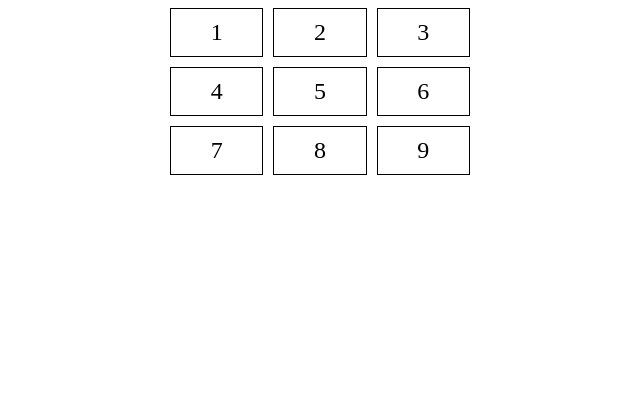
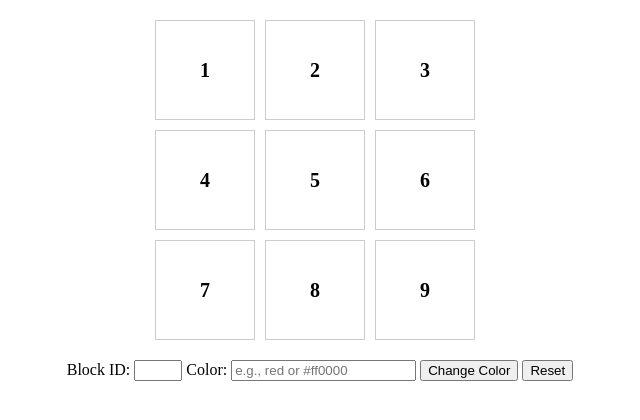
Before and after one commit to acciojob/Replit-Asian-Paints-Jef-king, a website: page main.html in a window 1280 px wide. Shown: the whole page, without its empty margins (320-960 px from the left). Drawn offline with Linux system fonts and the light colour scheme.

Commit message:
created a submission

```diff
--- a/main.html
+++ b/main.html
@@ -7,7 +7,27 @@
 </head>
 
 <body>
-	<div id="grid-container"></div>
+	<div id="grid-container">
+        <!-- Grid Items -->
+        <div id="1" class="grid-item">1</div>
+        <div id="2" class="grid-item">2</div>
+        <div id="3" class="grid-item">3</div>
+        <div id="4" class="grid-item">4</div>
+        <div id="5" class="grid-item">5</div>
+        <div id="6" class="grid-item">6</div>
+        <div id="7" class="grid-item">7</div>
+        <div id="8" class="grid-item">8</div>
+        <div id="9" class="grid-item">9</div>
+    </div>
+
+    <div style="text-align: center;">
+        <label for="block_id">Block ID: </label>
+        <input type="number" id="block_id" min="1" max="9">
+        <label for="colour_id">Color: </label>
+        <input type="text" id="colour_id" placeholder="e.g., red or #ff0000">
+        <button id="change_button">Change Color</button>
+        <button id="Reset">Reset</button>
+    </div>
     <script type="text/javascript" src="./script.js">
 </script>
 
--- a/script.js
+++ b/script.js
@@ -1,35 +1,35 @@
-// script.js
-const gridContainer = document.getElementById('grid-container');
+// // script.js
+// const gridContainer = document.getElementById('grid-container');
 
-// Create grid items (cells) and assign IDs
-for (let i = 1; i <= 9; i++) {
-    const gridItem = document.createElement('div');
-    gridItem.classList.add('grid-item');
-    gridItem.id = `${i}`;
-    gridItem.textContent = i;
-    gridContainer.appendChild(gridItem);
-}
+// // Create grid items (cells) and assign IDs
+// for (let i = 1; i <= 9; i++) {
+//     const gridItem = document.createElement('div');
+//     gridItem.classList.add('grid-item');
+//     gridItem.id = `${i}`;
+//     gridItem.textContent = i;
+//     gridContainer.appendChild(gridItem);
+// }
 
-// Handle color change on button click
-const changeButton = document.getElementById('change_button');
-const resetButton = document.getElementById('Reset');
-const blockIdInput = document.getElementById('block_id');
-const colorInput = document.getElementById('colour_id');
+// // Handle color change on button click
+// const changeButton = document.getElementById('change_button');
+// const resetButton = document.getElementById('Reset');
+// const blockIdInput = document.getElementById('block_id');
+// const colorInput = document.getElementById('colour_id');
 
-changeButton.addEventListener('click', () => {
-    const blockId = blockIdInput.value;
-    const color = colorInput.value;
-    const targetGridItem = document.getElementById(`grid-item-${blockId}`);
-    targetGridItem.style.backgroundColor = color;
-    resetOtherGridItems(targetGridItem);
-});
+// changeButton.addEventListener('click', () => {
+//     const blockId = blockIdInput.value;
+//     const color = colorInput.value;
+//     const targetGridItem = document.getElementById(`grid-item-${blockId}`);
+//     targetGridItem.style.backgroundColor = color;
+//     resetOtherGridItems(targetGridItem);
+// });
 
-// Reset other grid items to transparent
-function resetOtherGridItems(selectedItem) {
-    const gridItems = document.querySelectorAll('.grid-item');
-    gridItems.forEach(item => {
-        if (item !== selectedItem) {
-            item.style.backgroundColor = 'transparent';
-        }
-    });
-}
+// // Reset other grid items to transparent
+// function resetOtherGridItems(selectedItem) {
+//     const gridItems = document.querySelectorAll('.grid-item');
+//     gridItems.forEach(item => {
+//         if (item !== selectedItem) {
+//             item.style.backgroundColor = 'transparent';
+//         }
+//     });
+// }
--- a/styles.css
+++ b/styles.css
@@ -1,16 +1,18 @@
-/* styles.css */
 #grid-container {
             display: grid;
-    grid-template-columns: repeat(3, 1fr);
+            grid-template-columns: repeat(3, 100px);
+            grid-template-rows: repeat(3, 100px);
             gap: 10px;
-    width: 300px; /* Adjust as needed */
-    margin: 0 auto;
+            margin: 20px auto;
+            width: 330px;
         }
 
         .grid-item {
             background-color: transparent;
-    border: 1px solid #000;
-    text-align: center;
-    font-size: 24px;
-    padding: 10px;
+            border: 1px solid #ccc;
+            display: flex;
+            justify-content: center;
+            align-items: center;
+            font-size: 20px;
+            font-weight: bold;
         }
```
Lines whose indentation alone changed are shown as unchanged.
